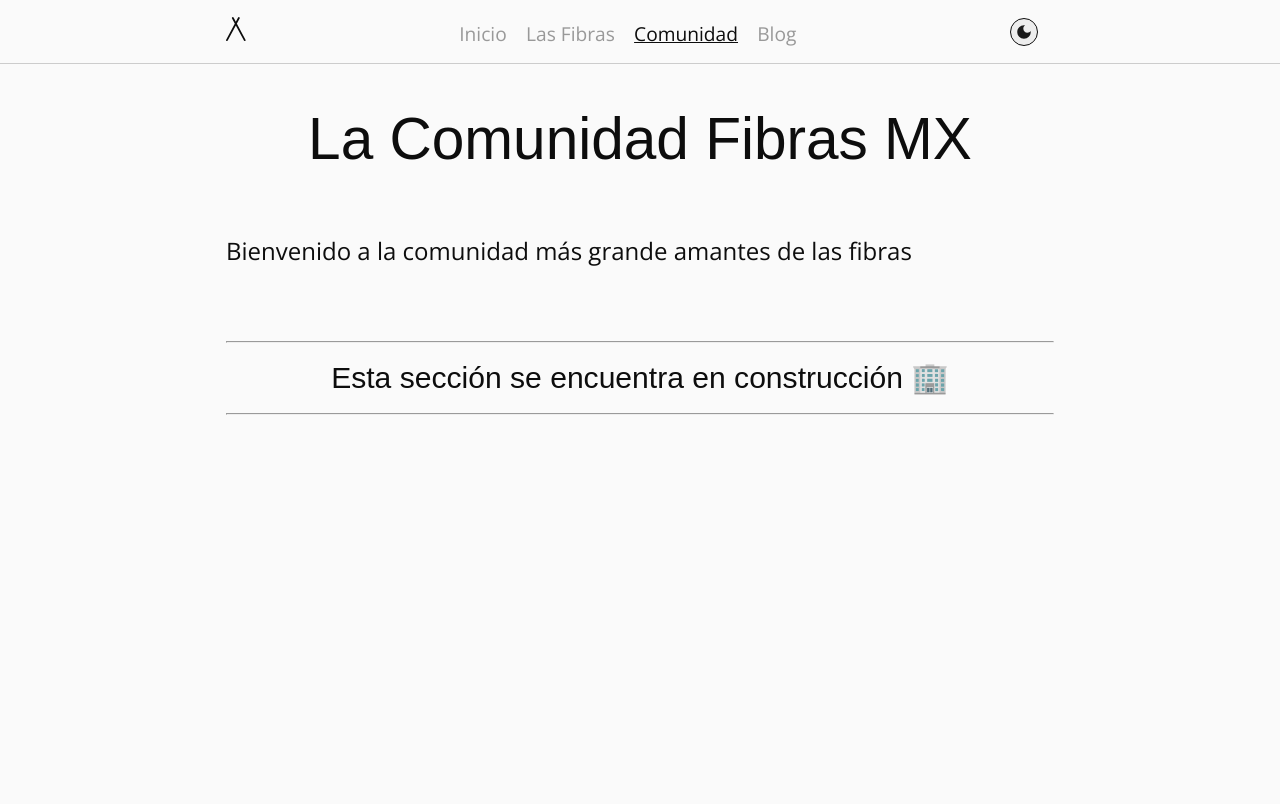
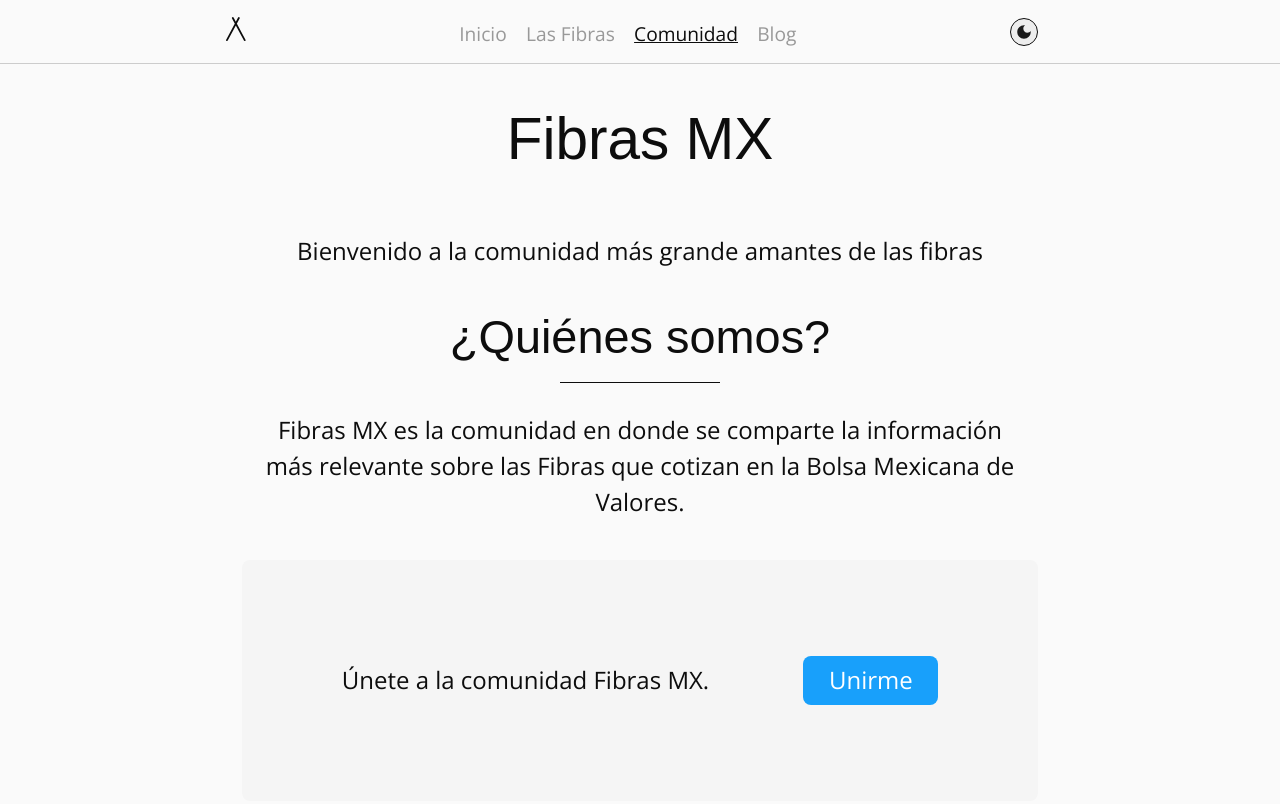
Before and after one commit to Frankodev/fibrasmx, an Astro site: page /comunidad in a window 1280 px wide. Shown: the top 804 px of the page. Built offline with nearby package versions, Linux system fonts and the light colour scheme; Astro itself is replaced by a stand-in of ours.

Commit message:
Se agrega informacion en la seccion de La Comunidad

```diff
--- a/src/pages/comunidad.astro
+++ b/src/pages/comunidad.astro
@@ -2,6 +2,8 @@
 import Layout from "../layouts/Page.astro";
 import Container from "../components/Container.astro";
 import Mensaje from "../components/mensaje.astro";
+
+import Community from '../components/Community.astro'
 
 const seo = {
   title: "Fibras MX | La Comunidad",
@@ -13,9 +15,11 @@ const seo = {
 <Layout seo={seo}>
   <Container>
     <div class="home-hero-text__container">
-      <h1 class="title fade-in">La Comunidad Fibras MX</h1>
+      <h1 class="title fade-in">Fibras MX</h1>
     </div>
-    <p>Bienvenido a la comunidad más grande amantes de las fibras</p>
-    <Mensaje />
+    <center>
+      <p>Bienvenido a la comunidad más grande amantes de las fibras</p>
+    </center>
+    <Community />
   </Container>
 </Layout>
```
